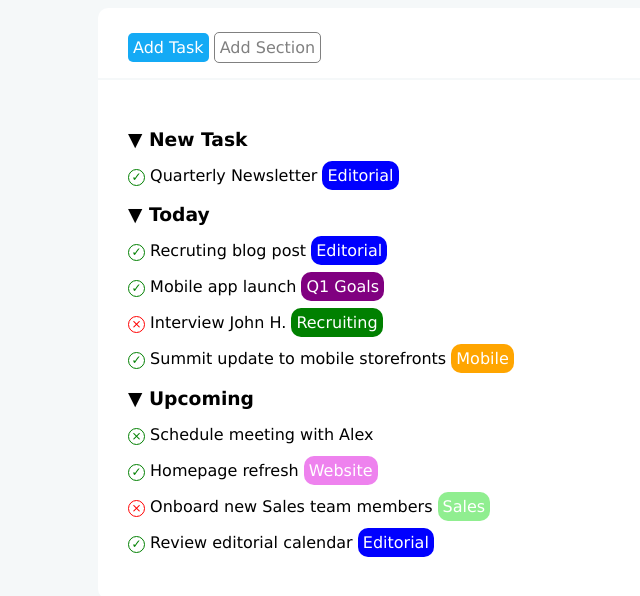
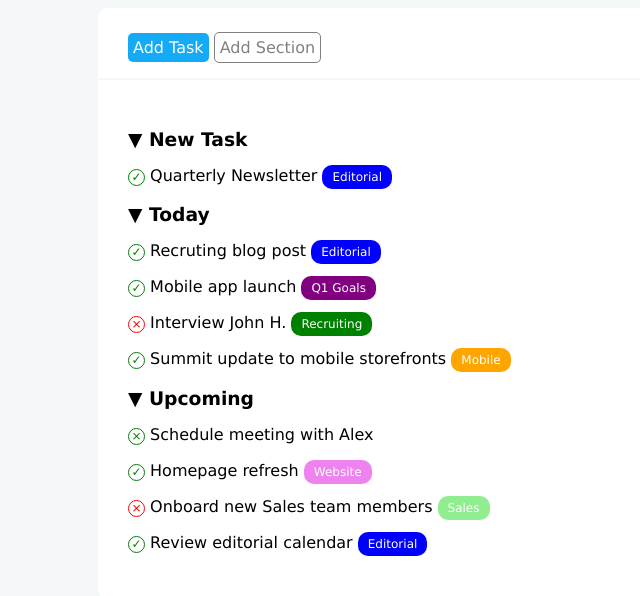
Before and after one commit to SassaroCristian/html-css-toboolist, a plain HTML site: page index.html in a window 1280 px wide. Shown: the part 96-692 px from the top of the page, without its empty margins (0-640 px from the left). Drawn offline with Linux system fonts and the light colour scheme.

Commit message:
further fixes

```diff
--- a/style.css
+++ b/style.css
@@ -78,8 +78,9 @@ p {
 
 .badge{
   color: white;
-  padding: 5px;
+  padding: 5px 10px;
   border-radius: 10px;
+  font-size: 12px;
 }
 
 .editorial {
```
